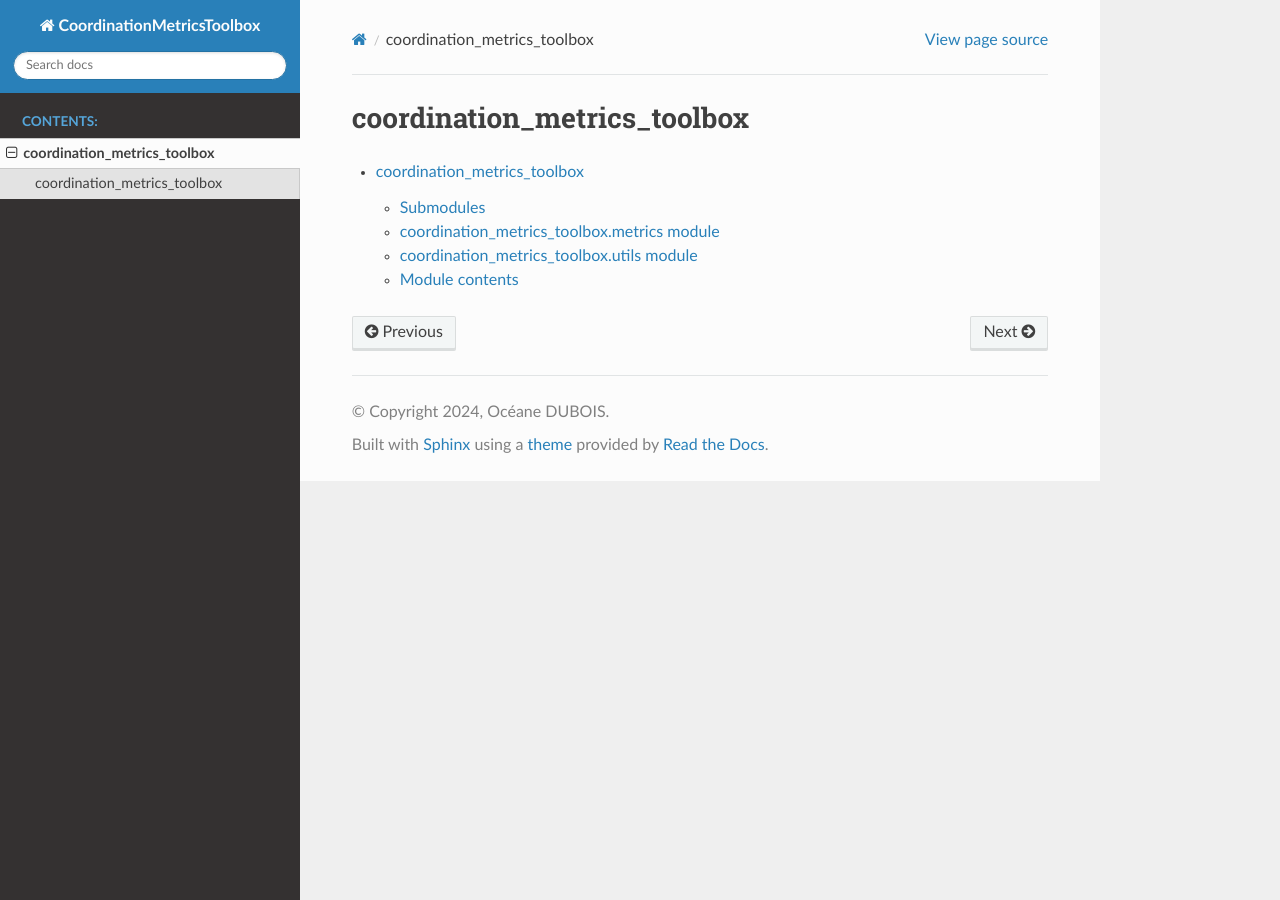
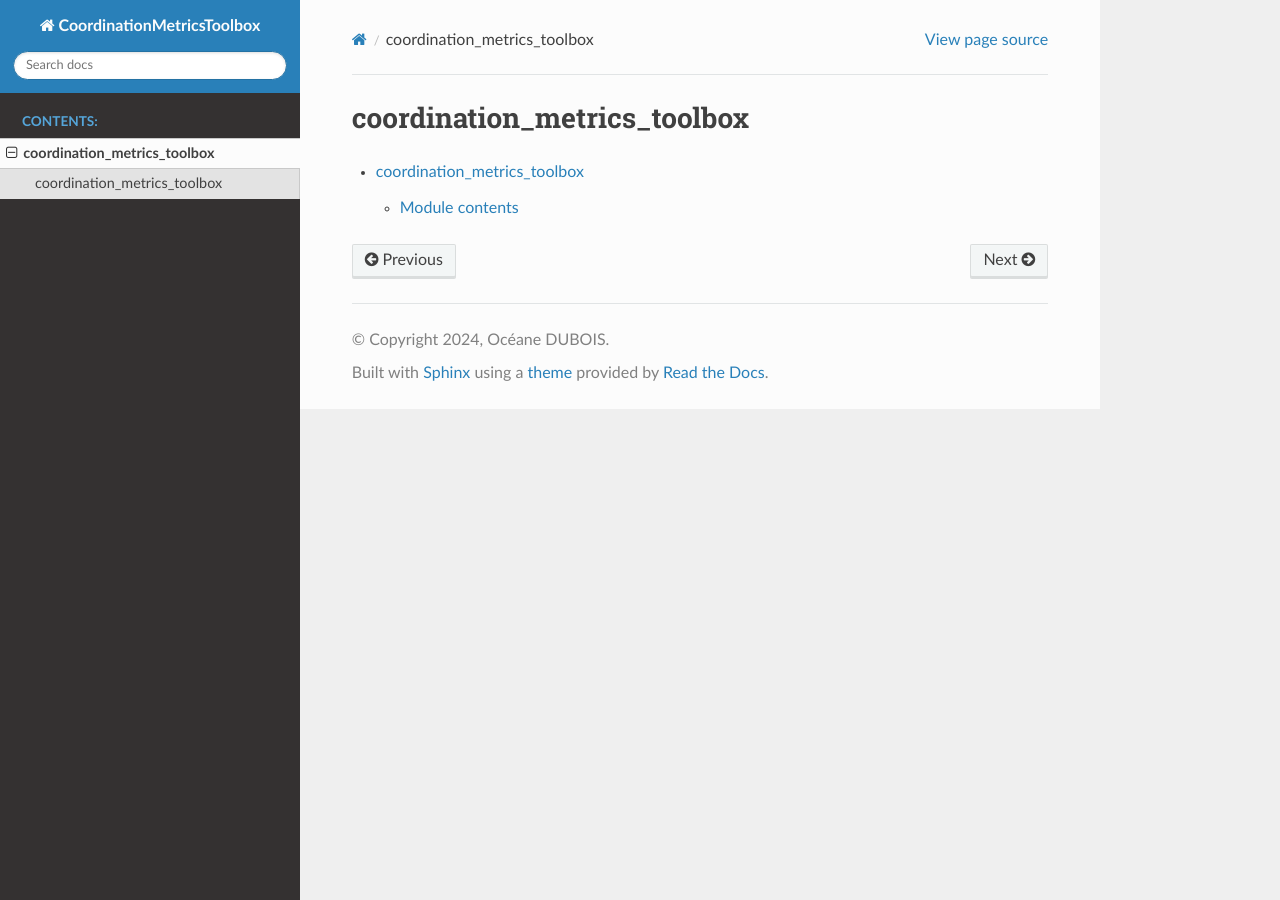
Before and after one commit to oceanedbs/CoordinationMetricsToolbox, a Sphinx documentation site: the page built from docs/modules.rst, in a window 1280 px wide. Built offline with Sphinx 7.4.7 and the Read the Docs theme 3.1.0, drawn with Linux system fonts in a browser that asks for light colours.

Commit message:
Remove submodule

```diff
--- a/docs/coordination_metrics_toolbox.rst
+++ b/docs/coordination_metrics_toolbox.rst
@@ -1,24 +1,5 @@
 coordination\_metrics\_toolbox
 ======================================
-
-Submodules
-----------
-
-coordination\_metrics\_toolbox.metrics module
----------------------------------------------
-
-.. automodule:: coordination_metrics_toolbox.metrics
-   :members:
-   :undoc-members:
-   :show-inheritance:
-
-coordination\_metrics\_toolbox.utils module
--------------------------------------------
-
-.. automodule:: coordination_metrics_toolbox.utils
-   :members:
-   :undoc-members:
-   :show-inheritance:
 
 Module contents
 ---------------
```
